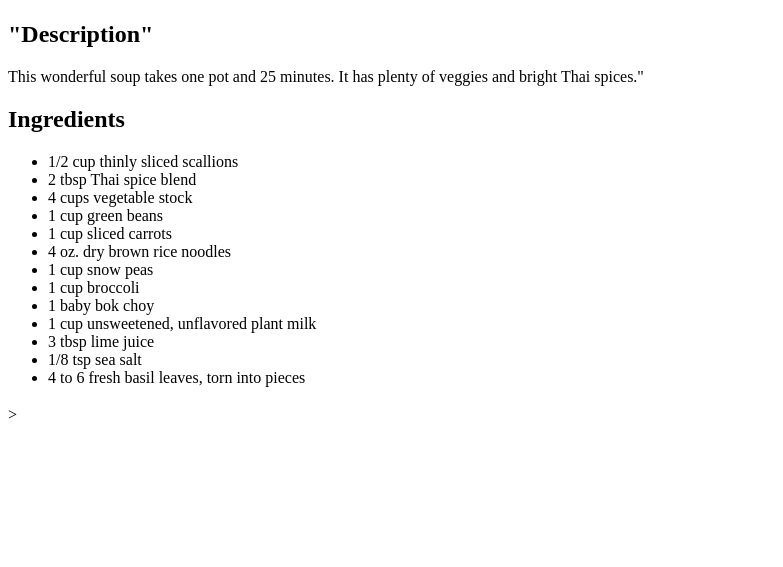
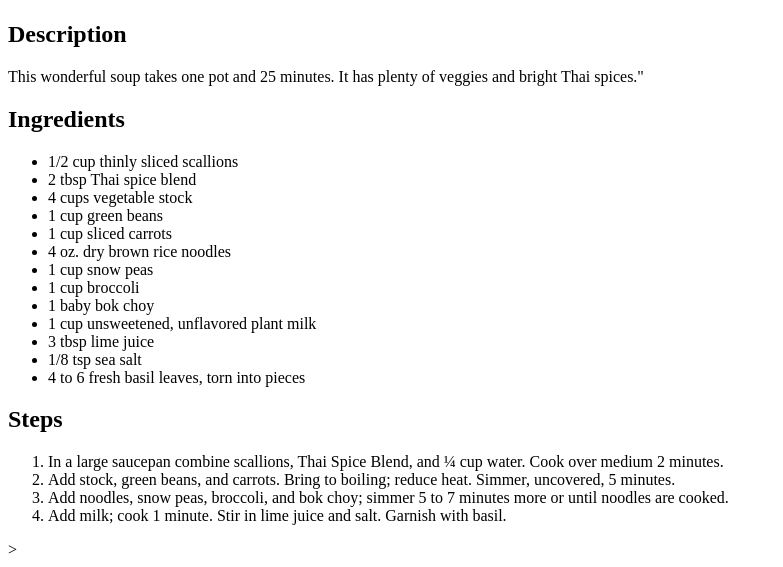
Before and after one commit to Pete-Fowler/odin-recipes, a plain HTML site: page recipes/thaisoup.html in a window 1280 px wide. Shown: the part 383-950 px from the top of the page, without its empty margins (0-783 px from the left). Before the commit the page ends 815 px from the top, so only its background shows below. Drawn offline with Linux system fonts and the light colour scheme.

Commit message:
Finish Thai soup page

```diff
--- a/recipes/thaisoup.html
+++ b/recipes/thaisoup.html
@@ -10,7 +10,7 @@
 
     <img src="https://www.forksoverknives.com/wp-content/uploads/spring-noodle-soup-for-desktop-mobile.jpg" alt="Thai Vegetable Noodle Soup">
 
-    <h2>"Description"</h2>
+    <h2>Description</h2>
 
     <p>This wonderful soup takes one pot and 25 minutes. It has plenty of veggies and bright Thai spices."</p>
 
@@ -32,6 +32,13 @@
         <li>4 to 6 fresh basil leaves, torn into pieces</li>
     </ul>
 
-    <h2></h2>
+    <h2>Steps</h2>
+
+    <ol>
+        <li>In a large saucepan combine scallions, Thai Spice Blend, and ¼ cup water. Cook over medium 2 minutes.</li>
+        <li>Add stock, green beans, and carrots. Bring to boiling; reduce heat. Simmer, uncovered, 5 minutes.</li>
+        <li>Add noodles, snow peas, broccoli, and bok choy; simmer 5 to 7 minutes more or until noodles are cooked.</li>
+        <li>Add milk; cook 1 minute. Stir in lime juice and salt. Garnish with basil.</li>
+    </ol>
 </body>
 </html>>
```
